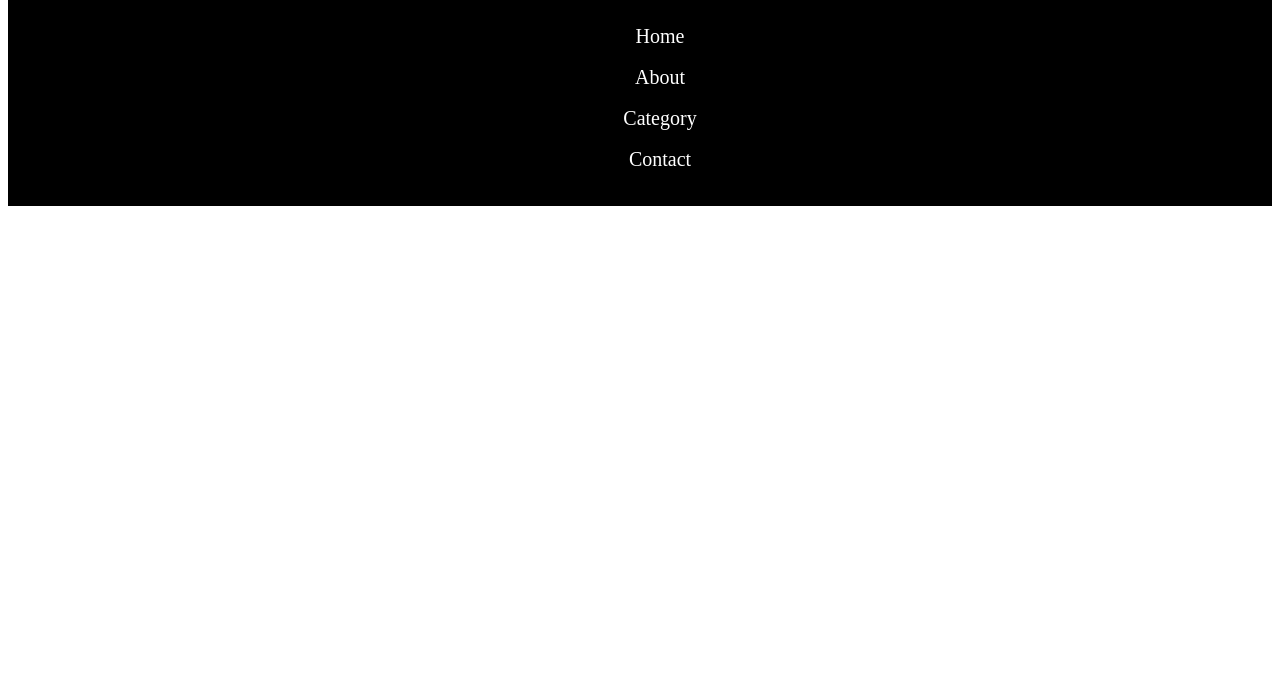
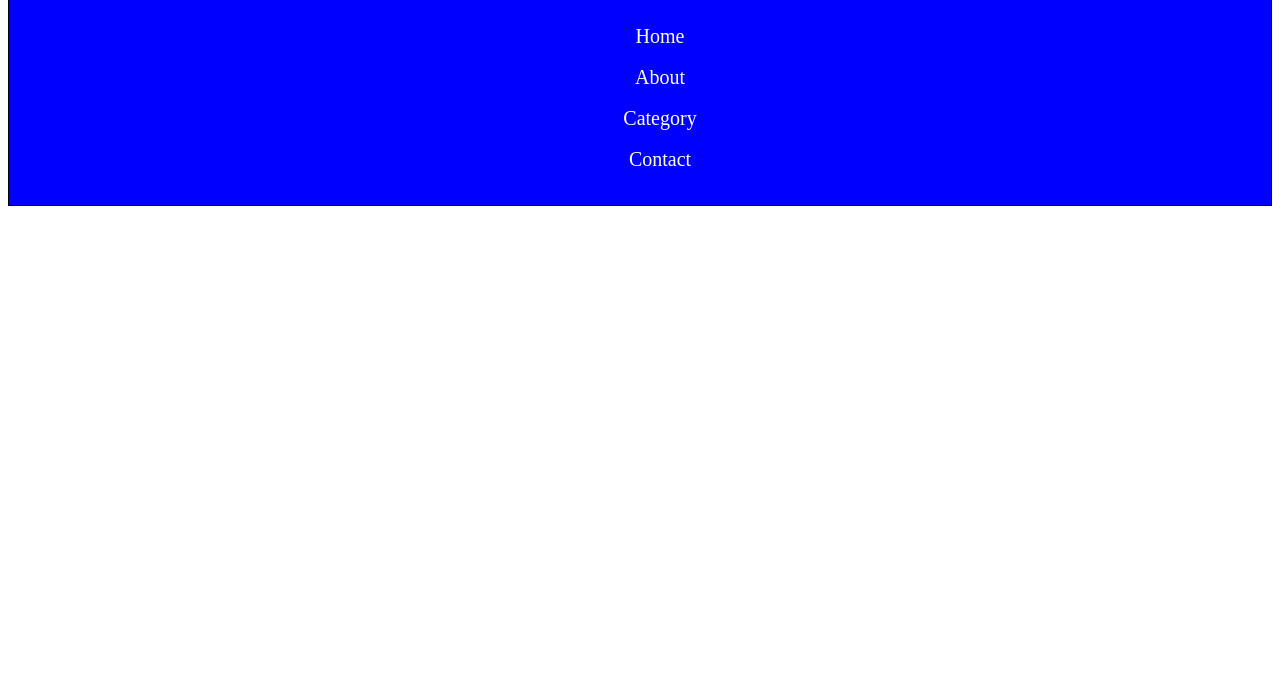
Before and after one commit to ashish-shinde03318/Prodigy_WD_01, a plain HTML site: page index.html in a window 1280 px wide. Shown: the part 111-800 px from the top of the page. Drawn offline with Linux system fonts and the light colour scheme.

Commit message:
making page responsive

```diff
--- a/index.html
+++ b/index.html
@@ -22,7 +22,11 @@
             font-size:40px;
             color:white;
         }
-        @media
+        @media (min-width: 600px){
+            nav{
+                background-color:blue;
+            }
+        }
     </style>
 </head>
 <body>
```
